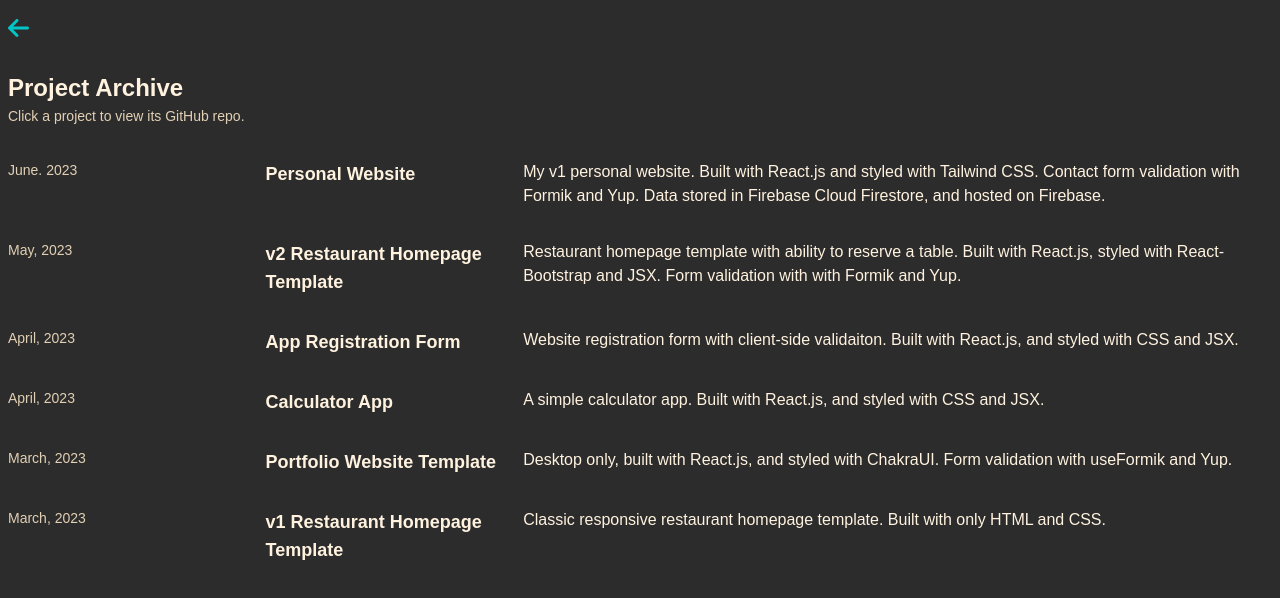
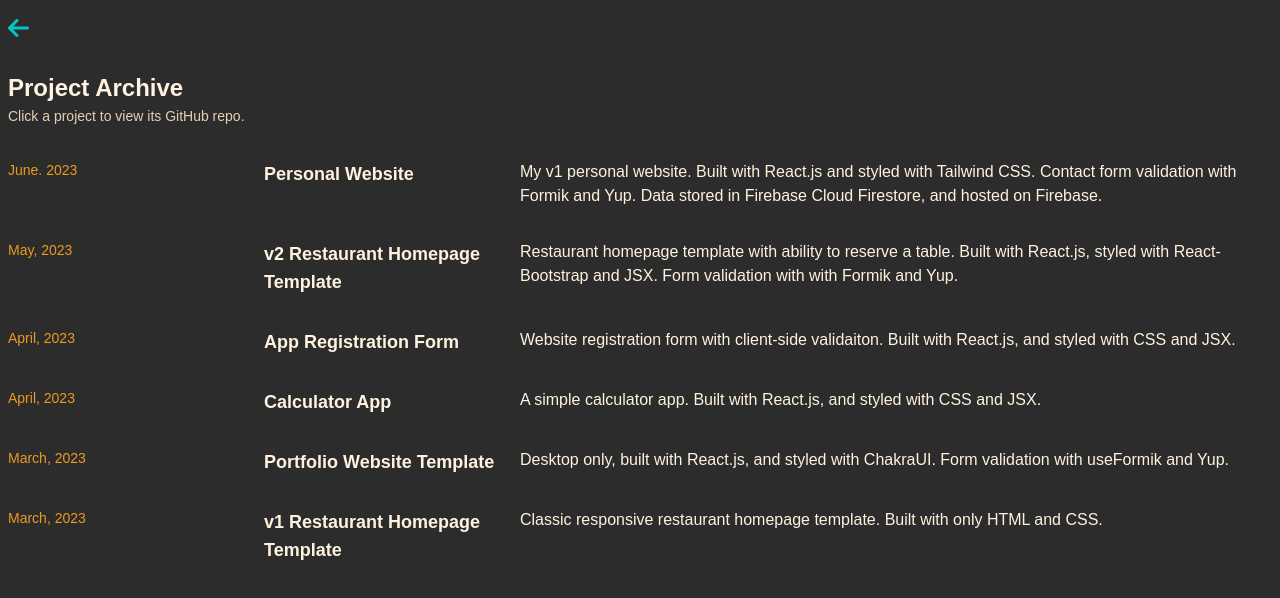
Before and after one commit to aj-marci/personal-website, a React (Create React App) app: page /archive in a window 1280 px wide. Shown: the top 598 px of the page. Built offline with nearby package versions, Linux system fonts and the light colour scheme.

Commit message:
styling, changed favicon image

```diff
--- a/public/index.html
+++ b/public/index.html
@@ -2,7 +2,7 @@
 <html lang="en">
   <head>
     <meta charset="utf-8" />
-    <link rel="icon" href="./hat.icon..jpeg" />
+    <link rel="icon" href="./favicon.ico" />
     <meta name="viewport" content="width=device-width, initial-scale=1" />
     <meta name="theme-color" content="#000000" />
     <meta
--- a/src/components/Archive.js
+++ b/src/components/Archive.js
@@ -61,8 +61,8 @@
         {archiveData.map(({ date, name, description, url}) => (
         <a href={url} target="_blank" rel="noopener noreferrer">
         <div key={name} className="grid lg:grid-cols-5 md:grid-cols-5 sm:grid-cols-1 gap-4
-        font-gotham hover:bg-groupHover lg:mb-8 md:mb-8 mb-4 ml-2">
-        <div className="text-darkcream lg:col-span-1 lg:text-sm md:text-xs text-xs">
+        font-gotham hover:bg-groupHover lg:mb-8 md:mb-8 mb-4 ml-2 mr-2">
+        <div className="text-orange lg:col-span-1 lg:text-sm md:text-xs text-xs">
             <p>{date}</p>
         </div>
         <div className="text-lightcream lg:col-span-1 lg:text-lg font-semibold">
--- a/src/components/Projects.js
+++ b/src/components/Projects.js
@@ -20,7 +20,7 @@
         id: 1,
         image: Capstone,
         title: "Restaurant Homepage Template",
-        description: "Restaurant homepage template. This was my Meta Coursera course Capstone project.",
+        description: "Restaurant homepage template. Meta Front-End Developer Capstone project.",
         badge1: "React",
         badge2: "React-Bootstrap",
     },
```
Also changed, not shown: public/hat.icon..jpeg (deleted), 1 other file (tests, documents, lock files or other folders).
